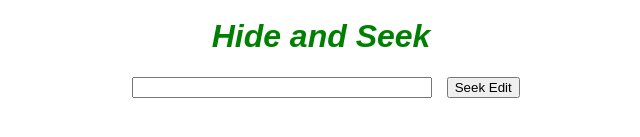
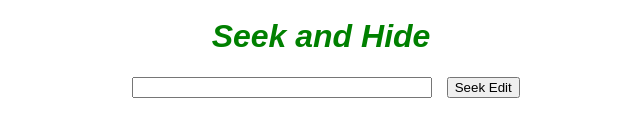
Before and after one commit to bson22/Seek-2, a plain HTML site: page index.html in a window 1280 px wide. Shown: the part 311-448 px from the top of the page, 319-959 px from the left. Drawn offline with Linux system fonts and the light colour scheme.

Commit message:
Seek and Hide

```diff
--- a/index.html
+++ b/index.html
@@ -6,7 +6,7 @@
 	<body>
 		<header>
 			<img src="https://cdn1.iconfinder.com/data/icons/defaulticon/icons/png/256x256/arrow-right.png">
-			<h1>Hide and Seek</h1>
+			<h1>Seek and Hide</h1>
 		</header>
 		<section>
 			<input type="text" id="searchBox" />
```
